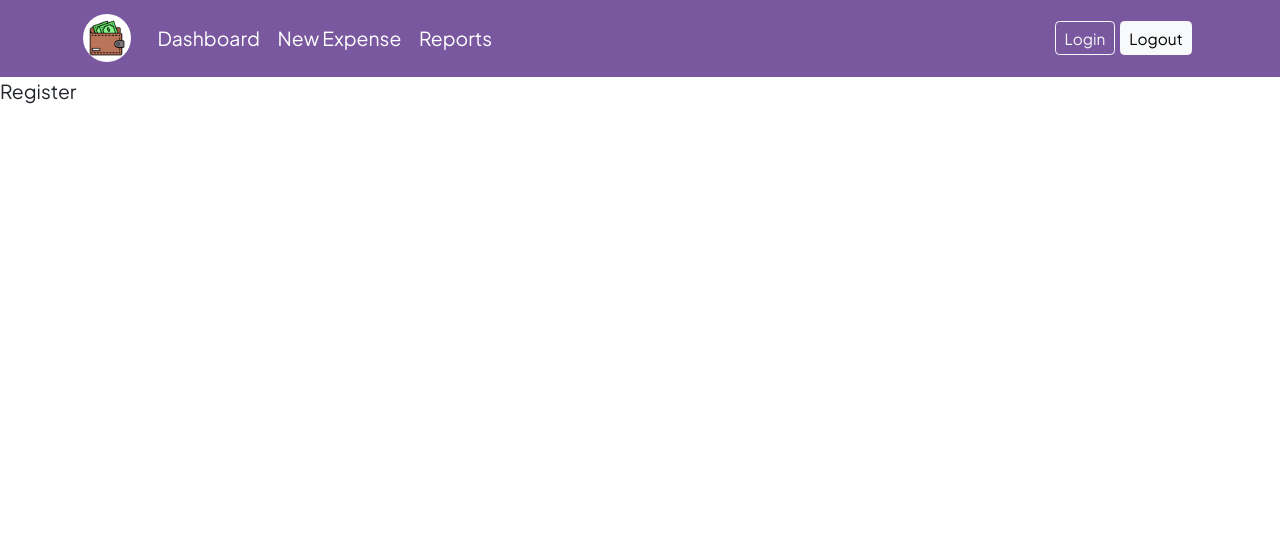
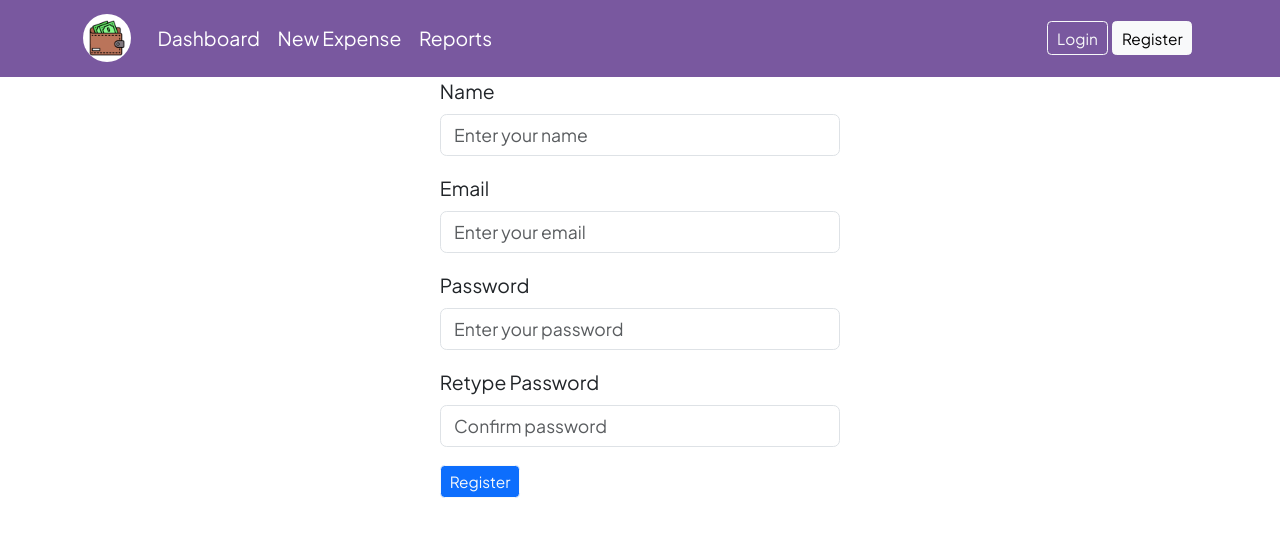
Before and after one commit to albertn89/webapp, a React (Vite) app: page /register in a window 1280 px wide. Shown: the top 536 px of the page. Built offline with nearby package versions, Linux system fonts and the light colour scheme.

Commit message:
Completed registration

```diff
--- a/src/components/Navbar.tsx
+++ b/src/components/Navbar.tsx
@@ -26,7 +26,7 @@
 						Login
 					</NavLink>
 					<NavLink className="btn btn-sm btn-outline-light mx-1" to="/register">
-						Logout
+						Register
 					</NavLink>
 					<button
 						className="navbar-toggler"
--- /dev/null
+++ b/src/hooks/useRegister.ts
@@ -0,0 +1,24 @@
+import { useState } from "react";
+
+import { Profile } from "../model/Profile";
+import { createProfile } from "../services/auth-service";
+
+export const useRegister = () => {
+	const [error, setError] = useState<string>("");
+	const [isLoading, setIsLoading] = useState<boolean>(false);
+	const [toast, setToast] = useState<string>("");
+
+	const signup = (profile: Profile) => {
+		setIsLoading(true);
+		createProfile(profile)
+			.then((response) => {
+				if (response && response.status === 201) {
+					setToast("Profile created successfully");
+				}
+			})
+			.catch((error) => setError(error.message))
+			.finally(() => setIsLoading(false));
+	};
+
+	return { error, isLoading, toast, signup };
+};
--- /dev/null
+++ b/src/model/Profile.ts
@@ -0,0 +1,7 @@
+export interface Profile {
+	profileId?: string;
+	name: string;
+	email: string;
+	password: string;
+	confirmPassword: string;
+}
--- a/src/pages/register/Register.tsx
+++ b/src/pages/register/Register.tsx
@@ -1,5 +1,112 @@
+import { useFormik } from "formik";
+
+import { useRegister } from "../../hooks/useRegister";
+import { Profile } from "../../model/Profile";
+import profileValidationSchema from "../../validation/profileValidationSchema";
+
 const Register = () => {
-	return <div>Register</div>;
+	const { error, isLoading, toast, signup } = useRegister();
+
+	const formik = useFormik<Profile>({
+		initialValues: {
+			name: "",
+			email: "",
+			password: "",
+			confirmPassword: "",
+		},
+		validationSchema: profileValidationSchema,
+		onSubmit: (profile: Profile, { resetForm }) => {
+			signup(profile);
+			resetForm();
+		},
+	});
+
+	return (
+		<div className="d-flex justify-center align-items-center login-background">
+			<div className="container col-md-4 col-sm-12">
+				{isLoading && <p>Loading...</p>}
+				{error && <p className="text-danger">{error}</p>}
+				{toast && <p className="text-primary">{toast}</p>}
+				<form onSubmit={formik.handleSubmit}>
+					<div className="mb-3">
+						<label htmlFor="name" className="form-label">
+							Name
+						</label>
+						<input
+							type="text"
+							className="form-control"
+							id="name"
+							placeholder="Enter your name"
+							name="name"
+							value={formik.values.name}
+							onChange={formik.handleChange}
+							onBlur={formik.handleBlur}
+						/>
+						{formik.touched.name && formik.errors.name ? (
+							<div className="text-danger fst-italic">{formik.errors.name}</div>
+						) : null}
+					</div>
+					<div className="mb-3">
+						<label htmlFor="email" className="form-label">
+							Email
+						</label>
+						<input
+							type="email"
+							className="form-control"
+							id="email"
+							placeholder="Enter your email"
+							name="email"
+							value={formik.values.email}
+							onChange={formik.handleChange}
+							onBlur={formik.handleBlur}
+						/>
+						{formik.touched.email && formik.errors.email ? (
+							<div className="text-danger fst-italic">{formik.errors.email}</div>
+						) : null}
+					</div>
+					<div className="mb-3">
+						<label htmlFor="password" className="form-label">
+							Password
+						</label>
+						<input
+							type="password"
+							className="form-control"
+							id="password"
+							placeholder="Enter your password"
+							name="password"
+							value={formik.values.password}
+							onChange={formik.handleChange}
+							onBlur={formik.handleBlur}
+						/>
+						{formik.touched.password && formik.errors.password ? (
+							<div className="text-danger fst-italic">{formik.errors.password}</div>
+						) : null}
+					</div>
+					<div className="mb-3">
+						<label htmlFor="retypePassword" className="form-label">
+							Retype Password
+						</label>
+						<input
+							type="password"
+							className="form-control"
+							id="retypePassword"
+							placeholder="Confirm password"
+							name="confirmPassword"
+							value={formik.values.confirmPassword}
+							onChange={formik.handleChange}
+							onBlur={formik.handleBlur}
+						/>
+						{formik.touched.confirmPassword && formik.errors.confirmPassword ? (
+							<div className="text-danger fst-italic">{formik.errors.confirmPassword}</div>
+						) : null}
+					</div>
+					<button className="btn btn-sm btn-primary btn-outline-light" type="submit">
+						Register
+					</button>
+				</form>
+			</div>
+		</div>
+	);
 };
 
 export default Register;
--- /dev/null
+++ b/src/services/auth-service.ts
@@ -0,0 +1,6 @@
+import apiClient from "../config/api-client";
+import { Profile } from "../model/Profile";
+
+export const createProfile = (profile: Profile) => {
+	return apiClient.post<Profile>("/register", profile);
+};
--- /dev/null
+++ b/src/validation/profileValidationSchema.ts
@@ -0,0 +1,16 @@
+import * as yup from "yup";
+
+const profileValidationSchema = yup.object().shape({
+	name: yup.string().required("Name is required").min(3, "Name must be at least 3 characters long"),
+	email: yup.string().required("Email is required").email("Email is not valid"),
+	password: yup
+		.string()
+		.required("Password is required")
+		.min(5, "Password must be at least 5 characters long"),
+	confirmPassword: yup
+		.string()
+		.required("Retype confirm password")
+		.oneOf([yup.ref("password")], "Passwords must match"),
+});
+
+export default profileValidationSchema;
```
